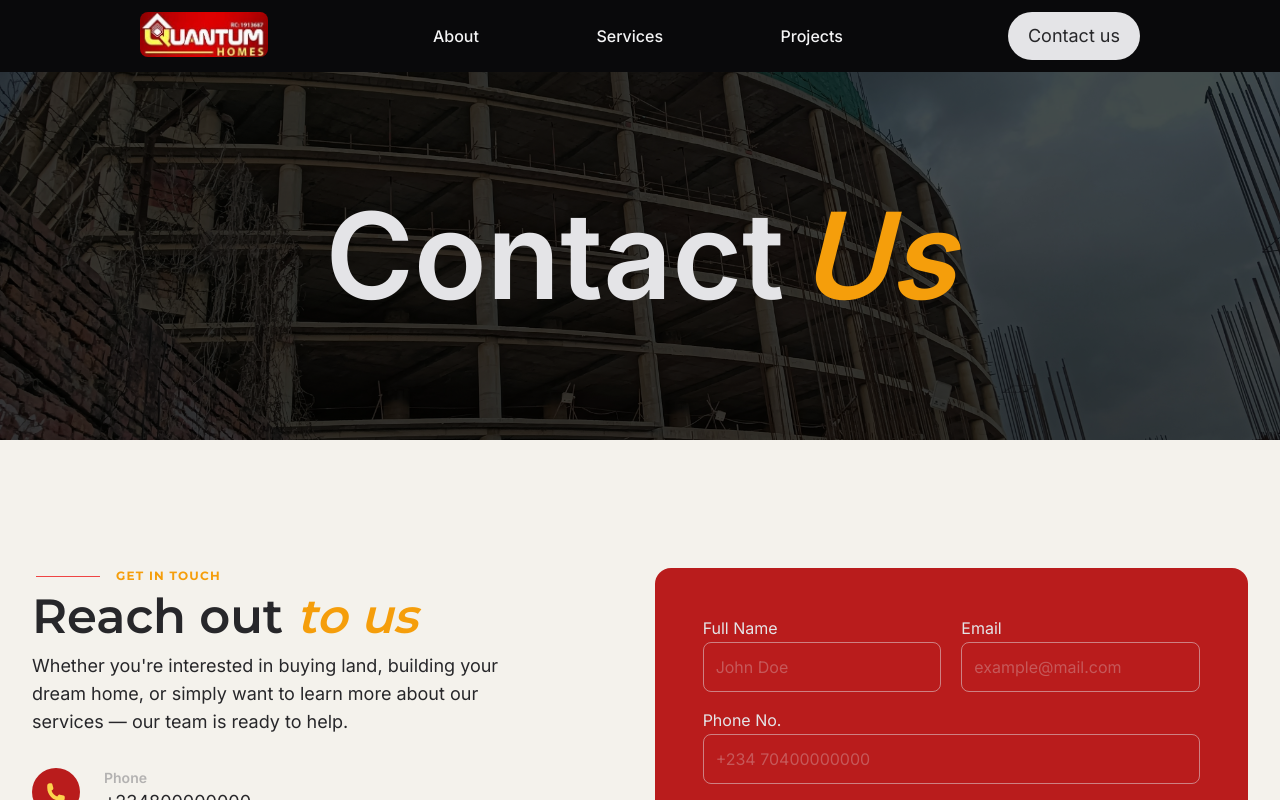
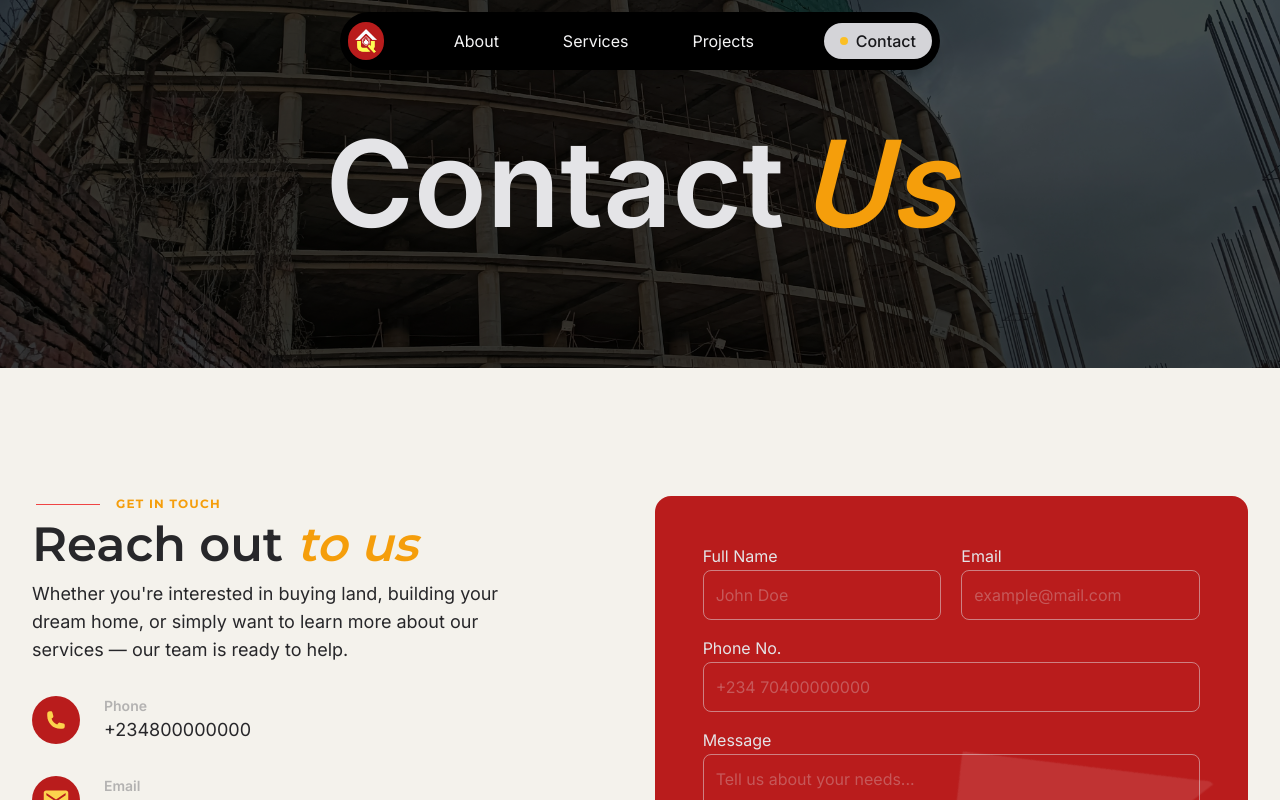
Before and after one commit to JhimmieC137/quantum, a Next.js app: page /contact in a window 1280 px wide. Shown: the top 800 px of the page. Built offline with nearby package versions, Linux system fonts and the light colour scheme.

Commit message:
Made deader responsive

```diff
--- a/src/app/about/page.tsx
+++ b/src/app/about/page.tsx
@@ -157,7 +157,7 @@ export default function About() {
                     Our Impact over <br />
                     <span className="text-amber-500 italic">The Years</span>
                 </p>
-                <div className="mb-5 py-8 xl:max-w-[1000px] max-w-[800px] max-w-full m-auto flex sm:flex-row flex-col justify-between  w-full lg:gap-14 gap-8 px-3">
+                <div className="mb-5 py-8 xl:max-w-[1000px] max-w-full m-auto flex sm:flex-row flex-col justify-between  w-full lg:gap-14 gap-8 px-3">
 
 
                     {/* <div className="flex flex-col divide-y-2 divide-amber-500">
--- a/src/app/contact/page.tsx
+++ b/src/app/contact/page.tsx
@@ -78,7 +78,7 @@ export default function ContactUs() {
 
                     {/* Contact form */}
                     <form className="lg:w-1/2 w-full p-8 sm:p-10 lg:p-12 bg-red-700 rounded-2xl overflow-hidden relative" action="">
-                        <img src="/quantum_logo.png" className="absolute opacity-10 -bottom-[32%] -right-[17%] -rotate-[38deg] w-[33rem]"/>
+                        <img src="/quantum_logo.png" className="absolute opacity-10 -bottom-[32%] -right-[17%] -rotate-[38deg] w-[33rem] z-0"/>
 
                         <div className="grid grid-cols-1 sm:grid-cols-2 gap-5 mb-4">
                             <div className="flex flex-col gap-y-[2px]">
@@ -125,7 +125,7 @@ export default function ContactUs() {
                             </div>
                         </div>
 
-                        <button type="submit" className="rounded-lg p-3 text-red-700 bg-white w-full flex justify-center items-center gap-2 hover:bg-zinc-100 ease-in-out duration-300 font-medium">
+                        <button type="submit" className="relative rounded-lg p-3 z-20 text-red-700 border border-transparent bg-white w-full flex justify-center items-center gap-2 hover:bg-transparent hover:text-zinc-200 hover:border-zinc-200/60 ease-in-out duration-300 font-medium cursor-pointer">
                             Send Message
                             <FiSend className="size-4" />
                         </button>
--- a/src/components/Header.tsx
+++ b/src/components/Header.tsx
@@ -1,51 +1,168 @@
 "use client"
 
 import Link from "next/link";
-import { Orbitron } from "next/font/google";
+import { useState, useEffect, useRef } from "react";
+import { HiMenu, HiX, HiChevronDown } from "react-icons/hi";
 
 const headerLinks = [
-    {
-        name: 'About',
-        link: '/about',
-    },
+    { name: 'About', link: '/about' },
     {
         name: 'Services',
         link: '/services',
+        children: [
+            { name: 'Land Sales', link: '/services/land-sales' },
+            { name: 'Legal Support', link: '/services/legal-support' },
+            { name: 'Construction & Dev', link: '/services/construction-and-development' },
+            { name: 'Investment Advisory', link: '/services/real-estate-investment-advisory' },
+        ]
     },
-    {
-        name: 'Projects',
-        link: '/projects',
-    },
+    { name: 'Projects', link: '/projects' },
 ]
 
-const orbitron = Orbitron({
-  weight: ['400', '500', '600', '700', '800', '900'],
-  variable: "--font-orbitron",
-  subsets: ["latin"],
-});
+export default function Header() {
+    const [mobileOpen, setMobileOpen] = useState(false)
+    const [openDropdown, setOpenDropdown] = useState<string | null>(null)
+    const [visible, setVisible] = useState(true)
+    const lastScrollY = useRef(0)
 
-export default function Header() {
+    useEffect(() => {
+        const handleScroll = () => {
+            const currentScrollY = window.scrollY
+
+            if (currentScrollY < 2400) {
+                // Always show within first ~50rem
+                setVisible(true)
+            } else if (currentScrollY < lastScrollY.current) {
+                // Scrolling up — show
+                setVisible(true)
+            } else {
+                // Scrolling down — hide
+                setVisible(false)
+                setMobileOpen(false)
+            }
+
+            lastScrollY.current = currentScrollY
+        }
+
+        window.addEventListener("scroll", handleScroll, { passive: true })
+        return () => window.removeEventListener("scroll", handleScroll)
+    }, [])
+
     return (
-        <header className="relative z-20 w-full h-auto">
-            <nav className="bg-zinc-950 relative">
-                <div className="py-3 w-full 2xl:max-w-[1400px] xl:max-w-[1000px] lg:max-w-[800px]  mx-auto flex justify-between">
-                    <a href="/"><img src="/logo.jpg" className="max-w-[8em] rounded-lg" alt="Logo" /></a>
-                    <div className="max-w-[45%] flex justify-between items-center w-full mx-auto px-5 py-3 rounded-full">
-                        {
-                            headerLinks.map((link, index) => (
-                                <Link className="text-md font-medium text-zinc-100 link-underline link-underline-black ease-in-out duration-150" key={index} href={link.link}>
-                                    {link.name}
-                                </Link>
-                            ))
-                        }
+        <header
+            className={`fixed top-0 left-0 z-[90] w-full transition-transform duration-300 ease-in-out ${
+                visible ? "translate-y-0" : "-translate-y-full"
+            }`}
+        >
+            <nav className="px-4 py-3">
+                <div className="max-w-[600px] mx-auto">
+
+                    {/* Main pill */}
+                    <div className="bg-black rounded-full px-4 sm:px-2 py-2.5 flex justify-between items-center shadow-xl">
+
+                        {/* Logo */}
+                        <a href="/" className="text-zinc-100 font-bold text-lg shrink-0">
+                            <div className="bg-red-700 rounded-full p-[2px]">
+                                <img src="/quantum_logo.png" className="hidden md:block max-w-[2rem] rounded-lg" alt="Logo" />
+                                <img src="/logo.jpg" className="md:hidden max-w-[6rem] rounded-[10%]" alt="Logo" />
+                            </div>
+                        </a>
+
+                        {/* Desktop links */}
+                        <div className="hidden md:flex items-center gap-10 lg:gap-16">
+                            {headerLinks.map((link) => (
+                                <div
+                                    key={link.name}
+                                    className="relative"
+                                    onMouseEnter={() => link.children && setOpenDropdown(link.name)}
+                                    onMouseLeave={() => setOpenDropdown(null)}
+                                >
+                                    <Link
+                                        href={link.link}
+                                        className="flex items-center gap-3 text-sm lg:text-base text-zinc-100 link-underline link-underline-black ease-in-out duration-150"
+                                    >
+                                        {link.name}
+                                    </Link>
+
+                                    {link.children && openDropdown === link.name && (
+                                        <div className="absolute top-full left-0 pt-2 z-50">
+                                            <div className="bg-zinc-900/70 border border-zinc-800 rounded-2xl py-2 min-w-[14rem] shadow-xl">
+                                                {link.children.map((child) => (
+                                                    <Link
+                                                        key={child.name}
+                                                        href={child.link}
+                                                        className="block px-4 py-2.5 text-sm text-zinc-200 hover:text-zinc-100 hover:bg-zinc-800 ease-in-out duration-150"
+                                                    >
+                                                        {child.name}
+                                                    </Link>
+                                                ))}
+                                            </div>
+                                        </div>
+                                    )}
+                                </div>
+                            ))}
+                        </div>
+
+                        {/* Desktop CTA */}
+                        <a
+                            href="/contact"
+                            className="hidden md:flex items-center gap-2 bg-zinc-300 text-zinc-900 hover:bg-red-700 hover:text-zinc-100 ease-in-out duration-300 px-4 py-1.5 rounded-full text-sm lg:text-base font-medium shrink-0"
+                        >
+                            <div className="size-2 bg-amber-400 rounded-full border-3 border-amber-300/80 pr-2 text-zinc-900" />
+                            Contact
+                        </a>
+
+                        {/* Mobile hamburger */}
+                        <button
+                            className="md:hidden text-zinc-100 p-1.5 rounded-full hover:bg-zinc-800"
+                            onClick={() => setMobileOpen(!mobileOpen)}
+                            aria-label="Toggle menu"
+                        >
+                            {mobileOpen ? <HiX className="size-5" /> : <HiMenu className="size-5" />}
+                        </button>
                     </div>
-                    <a href="/contact" className="cursor-pointer bg-zinc-200 text-zinc-800 hover:text-zinc-200  hover:bg-red-700 ease-in-out duration-300 px-5 py-1 rounded-full flex justify-between items-center gap-2 ">
-                        {/* <div className="size-4 bg-white rounded-full border-4 border-zinc-500" /> */}
-                        <p className="text-lg">Contact us</p>
-                    </a>
-                    {/* <div className="max-w-[70%]">
-                        <CircleHoverButton background="yellow" hoverBackground="brown" border="brown" content="Contact us" />
-                    </div> */}
+
+                    {/* Mobile menu */}
+                    <div className={`md:hidden overflow-hidden transition-all ease-in-out duration-300 ${
+                        mobileOpen ? "max-h-[30rem] opacity-100 mt-2" : "max-h-0 opacity-0"
+                    }`}>
+                        <div className="bg-zinc-900 rounded-2xl px-4 py-4 flex flex-col gap-1">
+                            {headerLinks.map((link) => (
+                                <div key={link.name}>
+                                    <Link
+                                        href={link.link}
+                                        onClick={() => setMobileOpen(false)}
+                                        className="block text-sm font-medium text-zinc-400 hover:text-zinc-100 hover:bg-zinc-800 px-3 py-2.5 rounded-xl ease-in-out duration-150"
+                                    >
+                                        {link.name}
+                                    </Link>
+                                    {link.children && (
+                                        <div className="ml-4 mt-1 flex flex-col gap-1 border-l border-zinc-800 pl-3">
+                                            {link.children.map((child) => (
+                                                <Link
+                                                    key={child.name}
+                                                    href={child.link}
+                                                    onClick={() => setMobileOpen(false)}
+                                                    className="block text-sm text-zinc-500 hover:text-zinc-200 py-1.5 ease-in-out duration-150"
+                                                >
+                                                    {child.name}
+                                                </Link>
+                                            ))}
+                                        </div>
+                                    )}
+                                </div>
+                            ))}
+                            <a
+                                href="/contact"
+                                onClick={() => setMobileOpen(false)}
+                                className="mt-3 flex items-center justify-center gap-2 bg-zinc-100 text-zinc-900 hover:bg-red-700 hover:text-zinc-100 ease-in-out duration-300 px-4 py-2.5 rounded-full text-sm font-medium"
+                            >
+                                <div className="size-2 bg-red-500 rounded-full" />
+                                Contact Us
+                            </a>
+                        </div>
+                    </div>
+
                 </div>
             </nav>
         </header>
--- a/src/components/Hero.tsx
+++ b/src/components/Hero.tsx
@@ -55,7 +55,7 @@ export default function Hero() {
             {/* Content */}
             <div className="relative z-10 min-h-screen flex justify-center items-center">
                 <div className="xl:max-w-[1200px] 2xl:max-w-[1400px] lg:max-w-[1000px] px-2 w-full">
-                    <div className="flex -mt-24">
+                    <div className="flex">
                         <div className="w-full">
                             <FadeUp>
                                 <div className={`${montserrat.className} sm:flex justify-start gap-4 items-center mb-5 pl-1 hidden `}>
--- a/src/sections/services/ServiceSection.tsx
+++ b/src/sections/services/ServiceSection.tsx
@@ -27,8 +27,8 @@ export default function SeviceSection(props: {
             style={{
                 maxHeight: openDrawer ? "70rem" : "14rem",
                 transitionDuration: "0.5s",
-                transform: "translate3d(0px, 0px, 0px) scale3d(1, 1, 1) rotateX(0deg) rotateY(0deg) rotateZ(0deg) skew(0deg, 0deg)",
-                transformStyle: "preserve-3d",
+                // transform: "translate3d(0px, 0px, 0px) scale3d(1, 1, 1) rotateX(0deg) rotateY(0deg) rotateZ(0deg) skew(0deg, 0deg)",
+                // transformStyle: "preserve-3d",
             }}
             className="w-full cursor-pointer hover:bg-zinc-950/10 border-t border-zinc-950/20 py-14 transition-all ease-in-out duration-300"
         >
```
